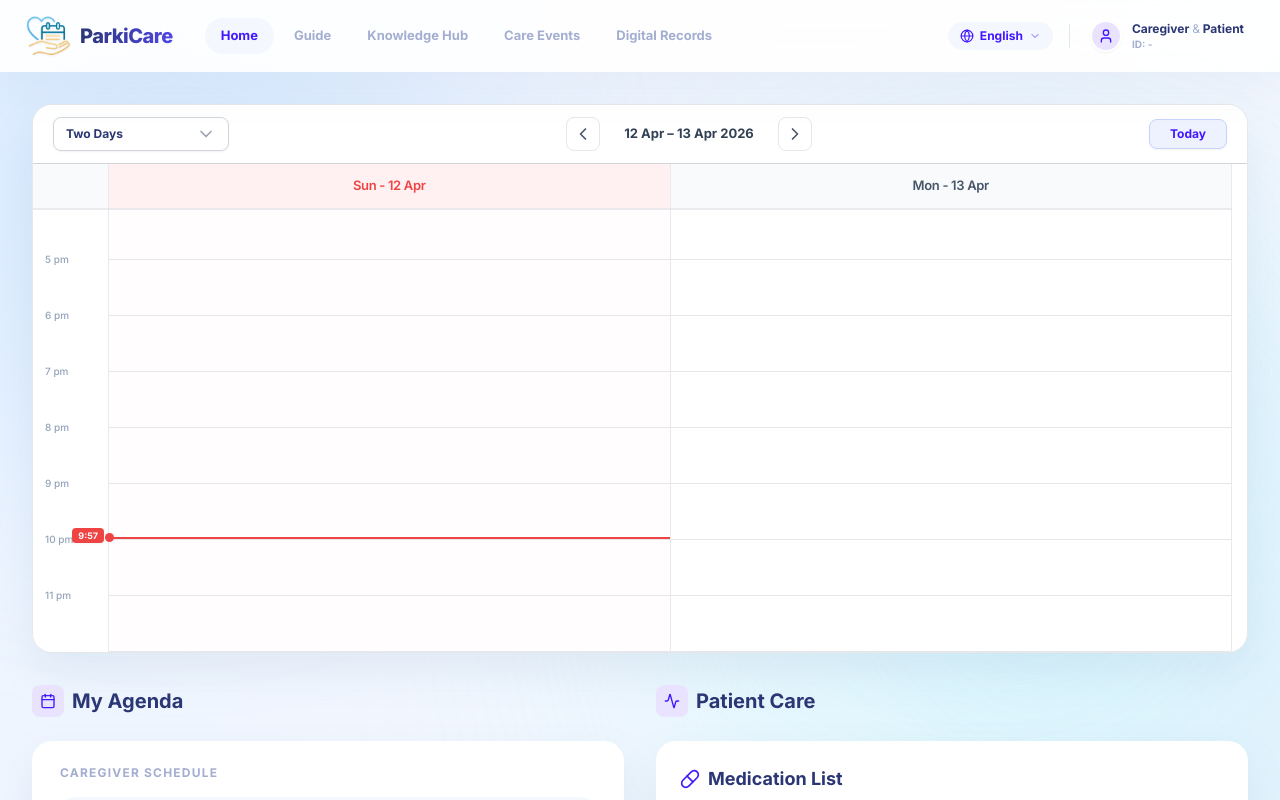
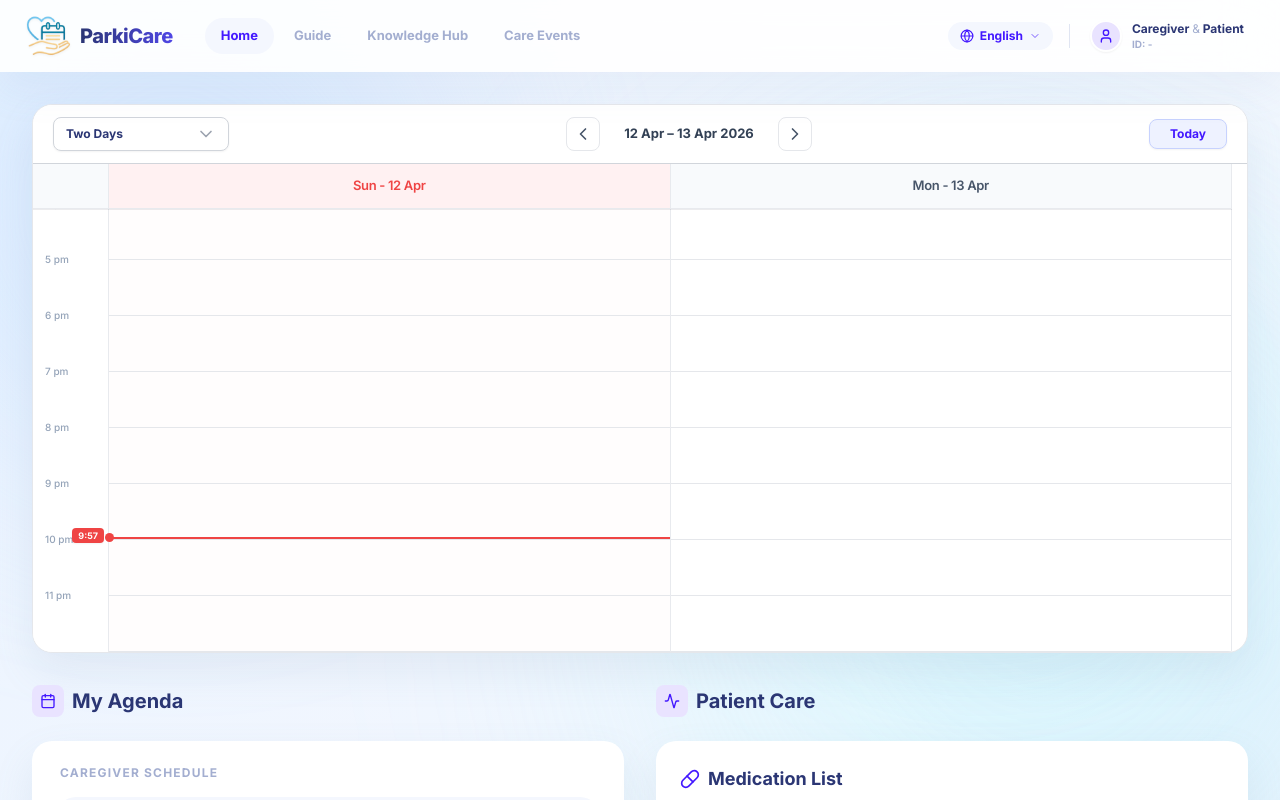
Before and after one commit to TM04-FIT5120/ParkiCare-frontend, a React (Vite) app: page /home in a window 1280 px wide. Shown: the top 800 px of the page. Built offline with nearby package versions, Linux system fonts and the light colour scheme.

Commit message:
remove digital record

```diff
--- a/src/components/layout/AppLayout.tsx
+++ b/src/components/layout/AppLayout.tsx
@@ -38,7 +38,7 @@ export const AppLayout = () => {
     { name: "Guide", path: "/guide" },
     { name: "Knowledge Hub", path: "/knowledge-hub" },
     { name: "Care Events", path: "/care-events" },
-    { name: "Digital Records", path: "/digital-records" },
+    // { name: "Digital Records", path: "/digital-records" },
   ];
 
   return (
--- a/src/routes/AppRoutes.tsx
+++ b/src/routes/AppRoutes.tsx
@@ -2,7 +2,7 @@ import { Navigate, Route, Routes } from "react-router-dom";
 import { AppLayout } from "@/components/layout/AppLayout";
 import { CareEventsPage } from "@/pages/CareEventsPage";
 import { DashboardPage } from "@/pages/DashboardPage";
-import { DigitalRecordsPage } from "@/pages/DigitalRecordsPage";
+// import { DigitalRecordsPage } from "@/pages/DigitalRecordsPage";
 import { GuidePage } from "@/pages/GuidePage";
 import { LoadingScreenPage } from "@/pages/LoadingScreenPage";
 import { LoginPage } from "@/pages/LoginPage";
@@ -23,7 +23,7 @@ export const AppRoutes = () => (
       <Route path="/guide" element={<GuidePage />} />
       <Route path="/knowledge-hub" element={<PerkinsDetailsPage />} />
       <Route path="/care-events" element={<CareEventsPage />} />
-      <Route path="/digital-records" element={<DigitalRecordsPage />} />
+      {/* <Route path="/digital-records" element={<DigitalRecordsPage />} /> */}
     </Route>
     <Route path="*" element={<Navigate to="/" replace />} />
   </Routes>
```
